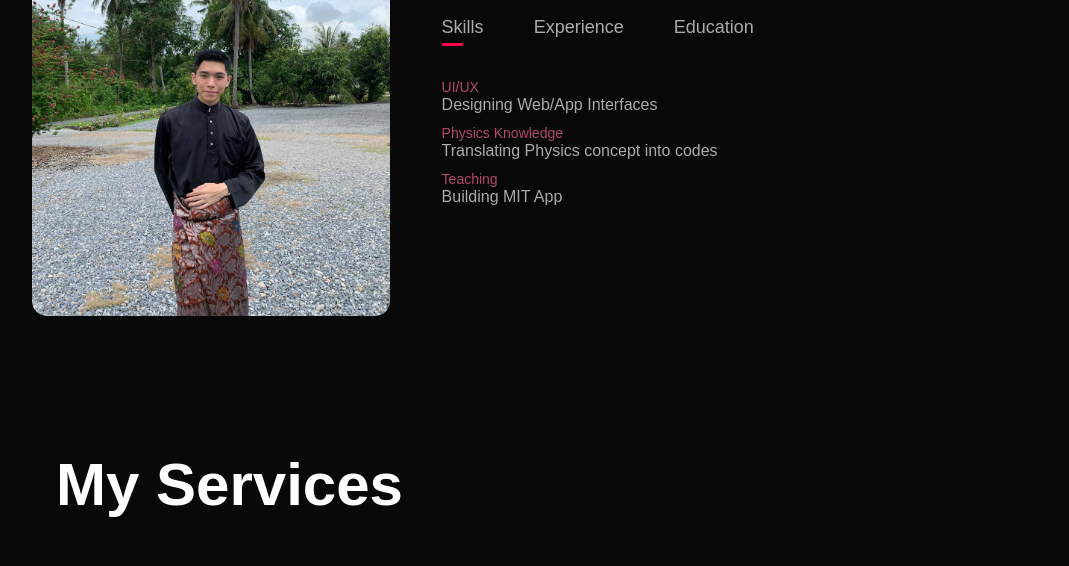
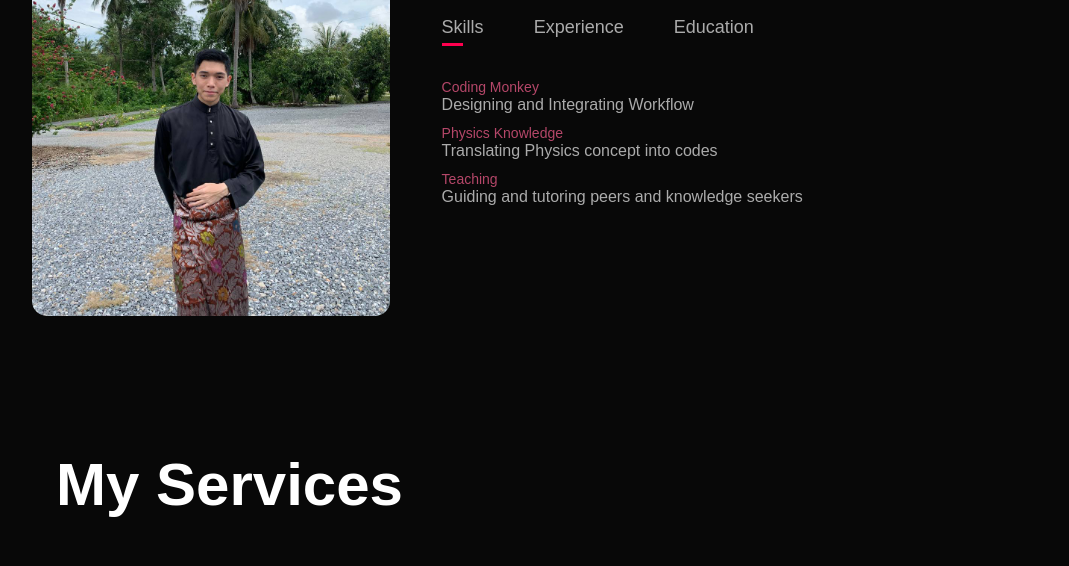
Before and after one commit to AzliDan-12/ImMAD.github.io, a plain HTML site: page index.html in a window 1280 px wide. Shown: the part 1052-1618 px from the top of the page, without its empty margins (96-1165 px from the left). Drawn offline with Linux system fonts and the light colour scheme.

Commit message:
Update index.html
Updated the description of the skills

```diff
--- a/index.html
+++ b/index.html
@@ -54,9 +54,9 @@
                 </div>
                 <div class="tab-contents active-tab" id="skills">
                     <ul>
-                        <li><span>UI/UX</span><br>Designing Web/App Interfaces</li>
+                        <li><span>Coding Monkey</span><br>Designing and Integrating Workflow</li>
                         <li><span>Physics Knowledge</span><br>Translating Physics concept into codes</li>
-                        <li><span>Teaching</span><br>Building MIT App </li>
+                        <li><span>Teaching</span><br>Guiding and tutoring peers and knowledge seekers </li>
                     </ul>
                 </div>
                 <div class="tab-contents" id="experience">
```
